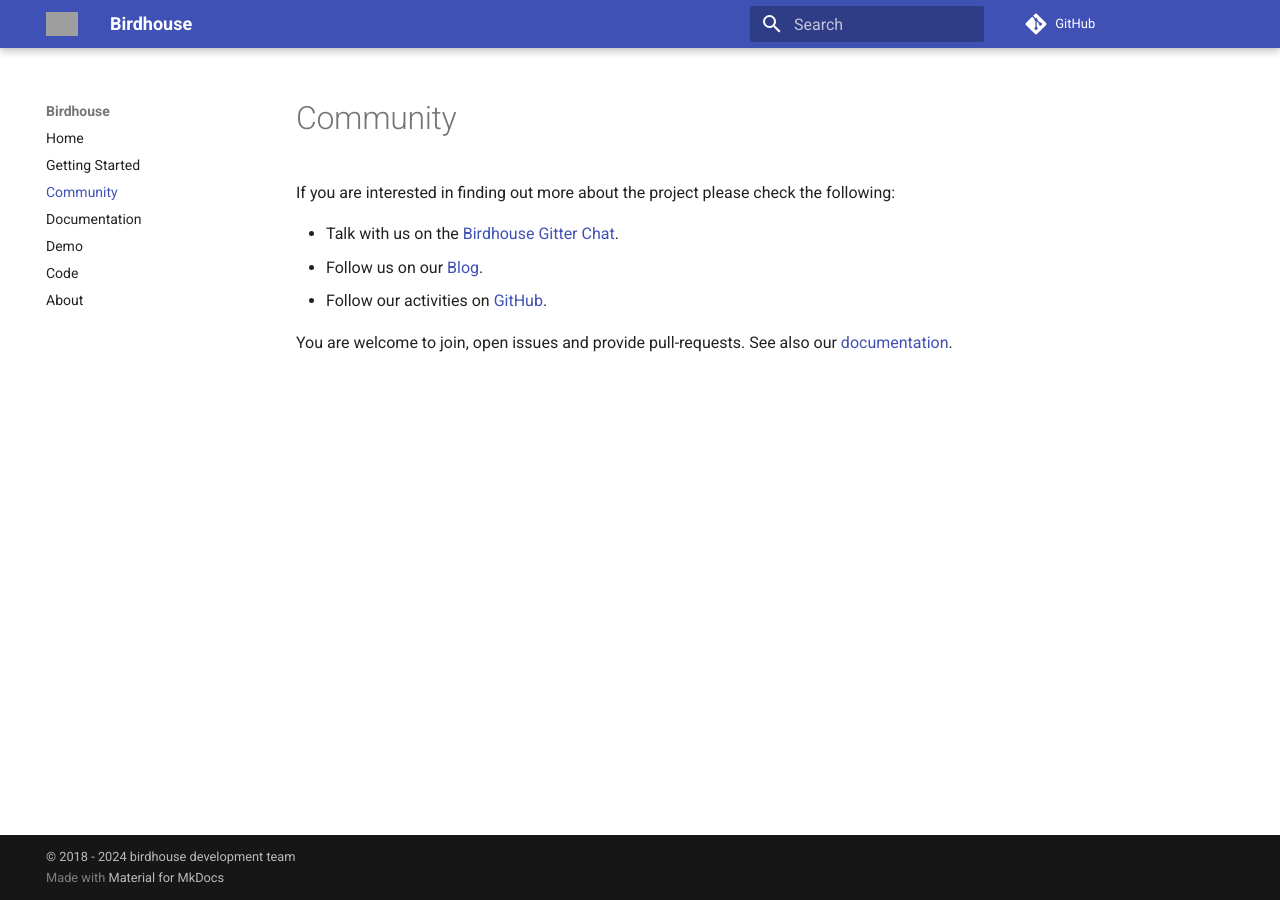
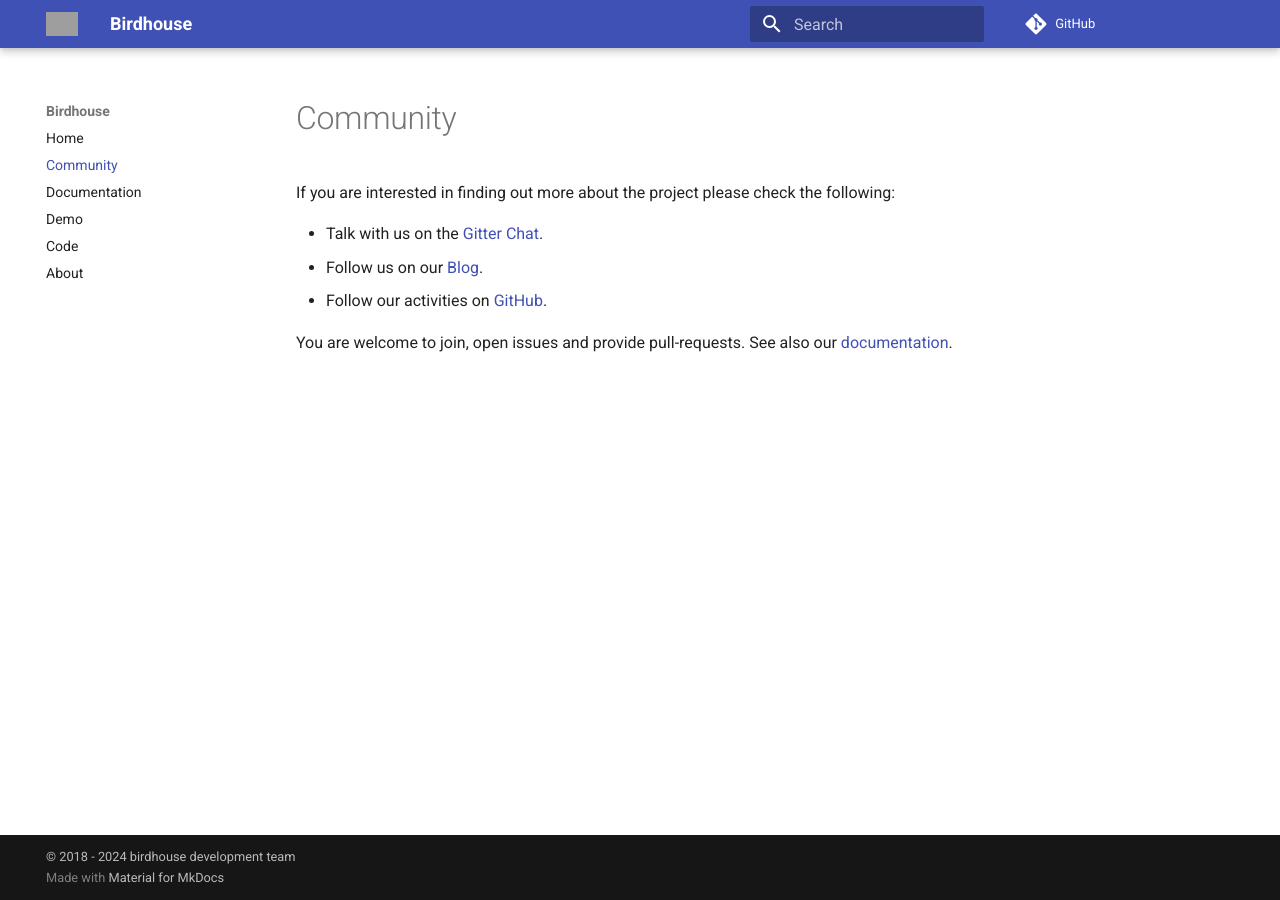
Before and after one commit to bird-house/bird-house.github.io, an MkDocs documentation site: the page built from docs/community.md, in a window 1280 px wide. Built offline with MkDocs 1.6.1 and Material for MkDocs 9.7.7, drawn with Linux system fonts in a browser that asks for light colours; comment, search, counter and statistics services are not loaded; grey boxes are pictures that could not be loaded.

```diff
--- a/docs/contact.md
+++ b/docs/community.md
@@ -1,11 +1,6 @@
----
-layout: page
-title: Contact
-permalink: /contact/
----
 If you are interested in finding out more about the project please check the following:
 
-* Talk with us on the [Birdhouse Gitter Chat](https://gitter.im/bird-house/birdhouse).
+* Talk with us on the [Gitter Chat](https://gitter.im/bird-house/birdhouse).
 * Follow us on our [Blog](https://medium.com/birdhouse-newsletter).
 * Follow our activities on [GitHub](https://github.com/bird-house).
 
--- a/mkdocs.yml
+++ b/mkdocs.yml
@@ -8,8 +8,7 @@ docs_dir: docs
 
 nav:
     - Home: index.md
-    - Getting Started: getstarted.md
-    - Community: contact.md
+    - Community: community.md
     - Documentation: documentation.md
     - Demo: https://github.com/bird-house/nandu
     - Code: https://github.com/bird-house
```
Also changed, not shown: docs/getstarted.md (+0 -6 lines).
